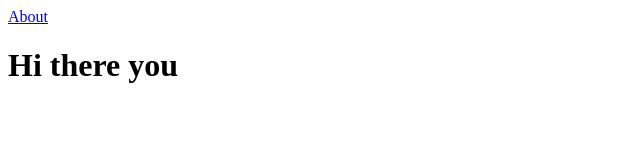
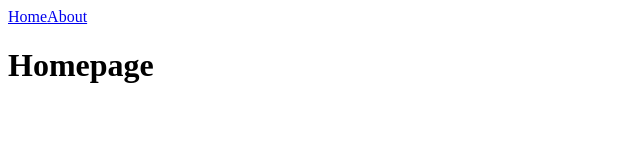
Before and after one commit to bmediax/new-gatsby, a Gatsby site: page / in a window 1280 px wide. Shown: the whole page, without its empty margins (0-640 px from the left). Built offline with nearby package versions, Linux system fonts and the light colour scheme; Gatsby itself is replaced by a stand-in of ours.

Commit message:
Added Layout

```diff
--- /dev/null
+++ b/src/components/layout.js
@@ -0,0 +1,18 @@
+import React from "react"
+import { Link } from 'gatsby'
+
+const Layout = ( { children }) => {
+    return (
+        <React.Fragment>
+            <nav>
+                <Link to="/">Home</Link>
+                <Link to="/about">About</Link>
+            </nav>
+            <main>
+                { children }
+            </main>
+        </React.Fragment>
+    )
+}
+
+export default Layout
--- a/src/pages/index.js
+++ b/src/pages/index.js
@@ -1,16 +1,13 @@
 import * as React from "react"
-import { Link } from 'gatsby'
+import Layout from '../components/layout'
 
 // markup
 const IndexPage = () => {
   return (
-    <main>
-      <nav>
-        <Link to="/about">About</Link>
-      </nav>
-      <title>Home Page</title>
-      <h1> Hi there you </h1>
-    </main>
+    <Layout>
+        <title>Home</title>
+        <h1>Homepage</h1>
+    </Layout>
   )
 }
 
```
Also changed, not shown: src/pages/About.js (+4 -6 lines), 3 other files.
